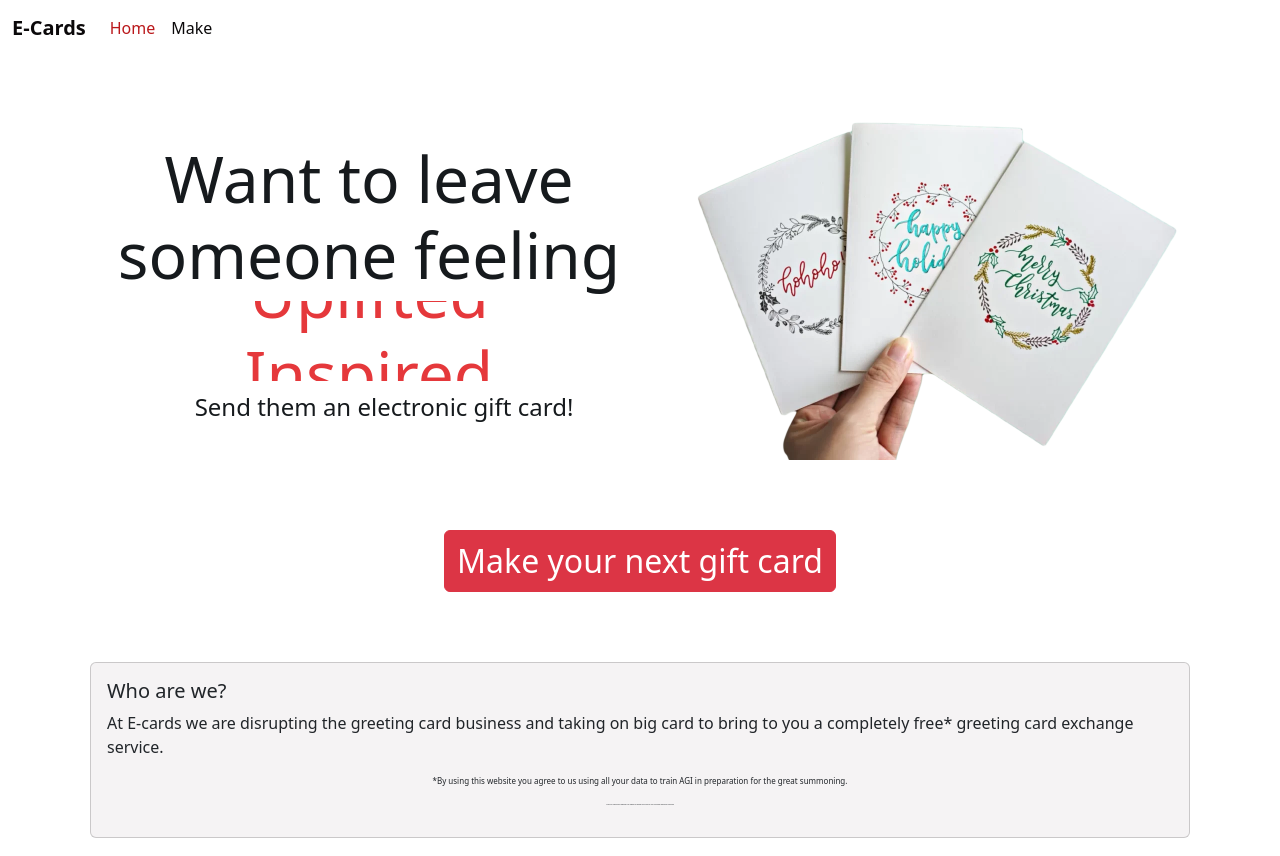
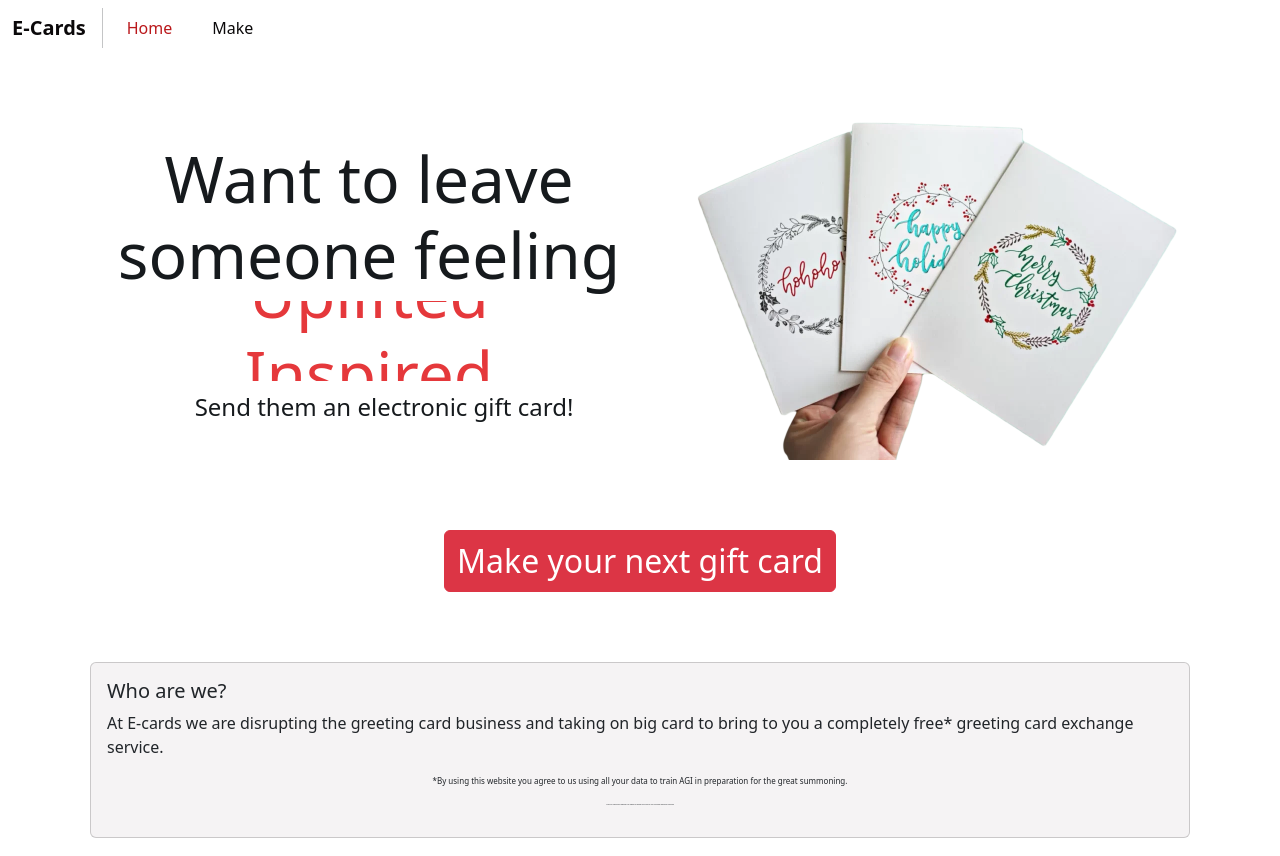
Before and after one commit to TheDevMoth/Cardigan, a Vue app in the folder Frontend/Egreet/: page / in a window 1280 px wide. Built offline with nearby package versions, Linux system fonts and the light colour scheme; the HTML template or start-up script is replaced by a standard one.

Commit message:
add middle and end slots to the navigation bar

```diff
--- a/Frontend/Egreet/src/components/NavigationBar.vue
+++ b/Frontend/Egreet/src/components/NavigationBar.vue
@@ -1,30 +1,63 @@
 <template>
-    <nav class="navbar navbar-expand-lg navbar-bg">
-        <div class="container-fluid">
-            <a class="navbar-brand on-navbar" href="#">E-Cards</a>
-            <button class="navbar-toggler navbar-btn" type="button" data-bs-toggle="collapse"
-                data-bs-target="#navbarNav" aria-controls="navbarNav" aria-expanded="false"
-                aria-label="Toggle navigation">
-                <span class="navbar-toggler-icon "></span>
-            </button>
-            <div class="collapse navbar-collapse" id="navbarNav">
-                <ul class="navbar-nav">
-                    <li class="nav-item">
+    <nav class="navbar navbar-bg">
+        <div class="container-fluid d-flex flex-md-row" ref="mainline">
+            <div class="d-flex">
+                <a class="navbar-brand on-navbar" href="#">E-Cards</a>
+                <div class="vr"></div>
+                <ul class="navbar-nav me-auto d-flex flex-row">
+                    <li class="nav-item px-4">
                         <a class="nav-link on-navbar" :class="{ active: route.path === '/' }" href="/">Home</a>
                     </li>
-                    <li class="nav-item">
+                    <li class="nav-item px-3">
                         <a class="nav-link on-navbar" :class="{ active: route.path === '/make' }" href="/make">Make</a>
                     </li>
                 </ul>
             </div>
+            <div class="d-flex pe-lg-5" pe-5 ref="middle">
+                <slot name="middle"></slot>
+            </div>
+            <div class="d-flex" ref="end">
+                <slot name="end"></slot>
+            </div>
+        </div>
+        <div class="d-flex flex-row w-100 justify-content-center" ref="newline">
+
         </div>
     </nav>
 </template>
 
 <script setup lang="ts">
+import { ref, nextTick, onMounted, watch, useTemplateRef } from 'vue';
 import { useRoute } from 'vue-router';
 
 const route = useRoute();
+const breakpoint = ref(window.innerWidth > 992);
+const newline = useTemplateRef("newline");
+const middle = useTemplateRef("middle");
+const mainline = useTemplateRef("mainline");
+const end = useTemplateRef("end");
+
+function moveMiddle() {
+    if (!(middle.value && newline.value && mainline.value)) return;
+    if (breakpoint.value) {
+        mainline.value.insertBefore(middle.value, end.value);
+    } else {
+        newline.value.appendChild(middle.value);
+    }
+}
+
+onMounted(() => {
+    nextTick(() => {
+        window.addEventListener('resize', () => {
+            breakpoint.value = window.innerWidth > 992;
+        });
+
+        moveMiddle();
+    });
+});
+watch(breakpoint, (newVal) => {
+    moveMiddle();
+});
 </script>
 
 <style scoped>
@@ -40,9 +73,6 @@ const route = useRoute();
     background-color: #b1a7a6;
 }
 
-/* .navbar-bg {
-      background-color: #f5f3f4;
-  } */
 .nav-link.active {
     color: #BA181B;
     /* font-weight: 500; */
```
